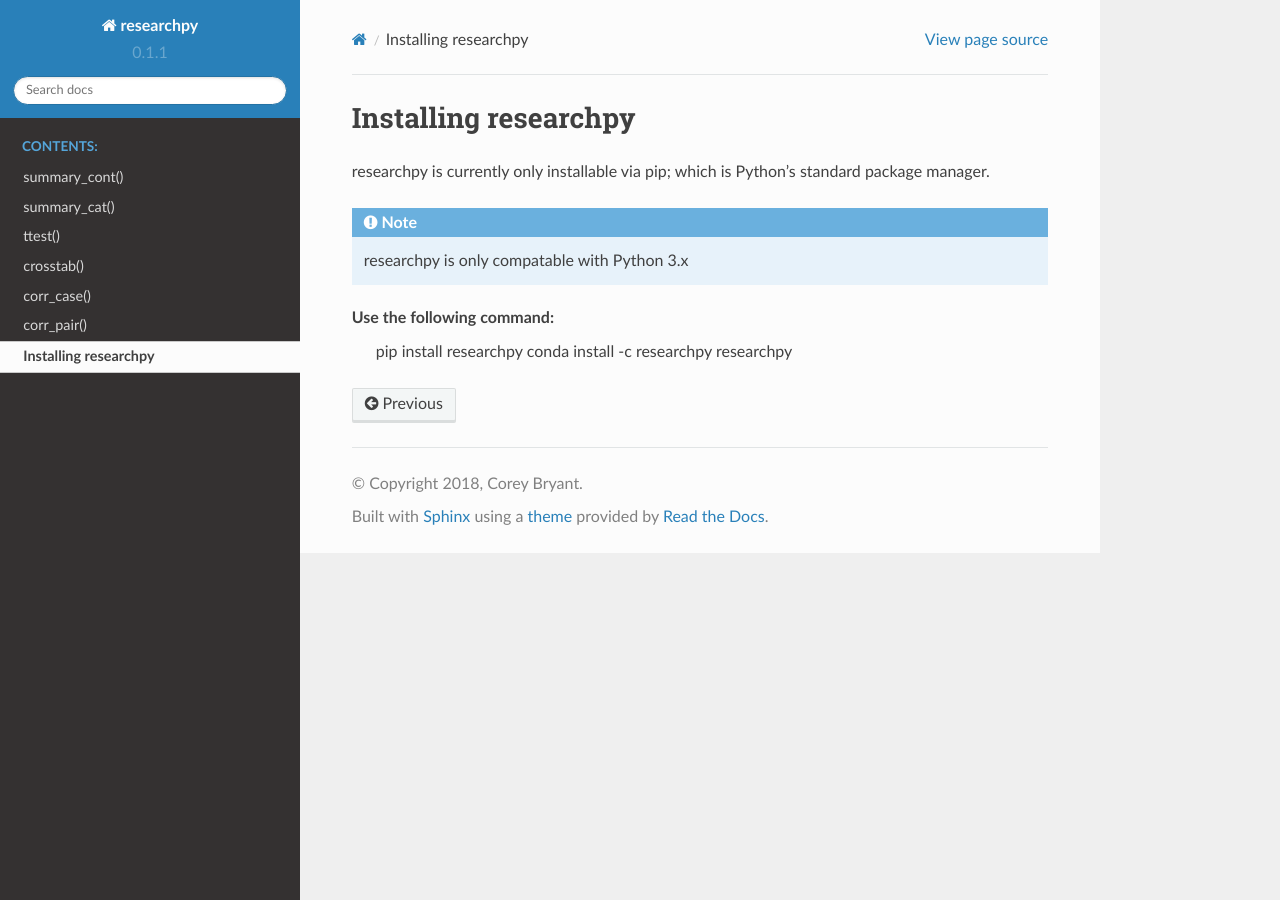
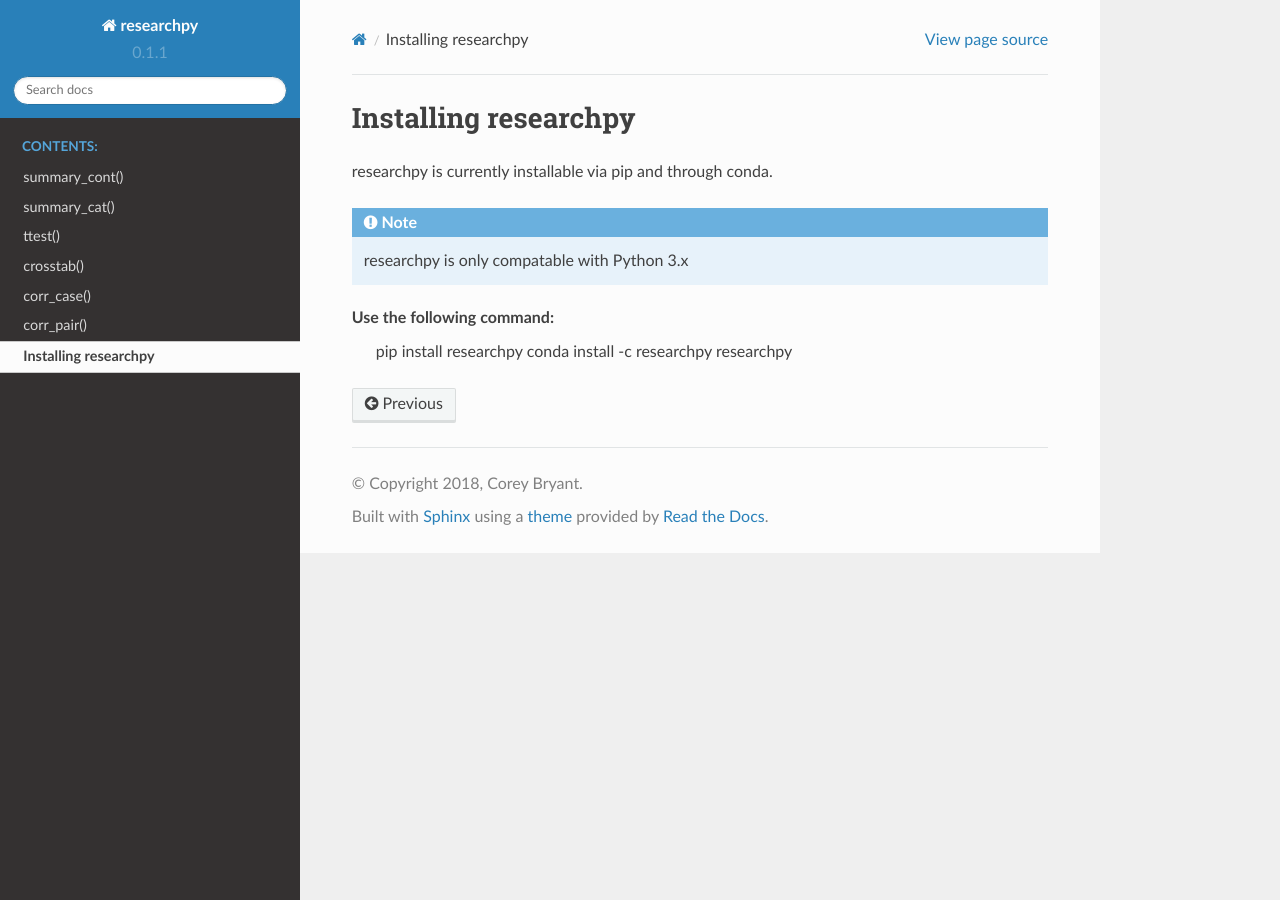
Before and after one commit to researchpy/documentation, a Sphinx documentation site: the page built from source/install.rst, in a window 1280 px wide. Built offline with Sphinx 7.4.7 and the Read the Docs theme 2.0.0, drawn with Linux system fonts in a browser that asks for light colours.

Commit message:
Update install.rst

```diff
--- a/source/install.rst
+++ b/source/install.rst
@@ -1,8 +1,7 @@
 Installing researchpy
 =====================
 
-researchpy is currently only installable via pip; which is Python's standard
-package manager.
+researchpy is currently installable via pip and through conda.
 
 .. note::
   researchpy is only compatable with Python 3.x
```
